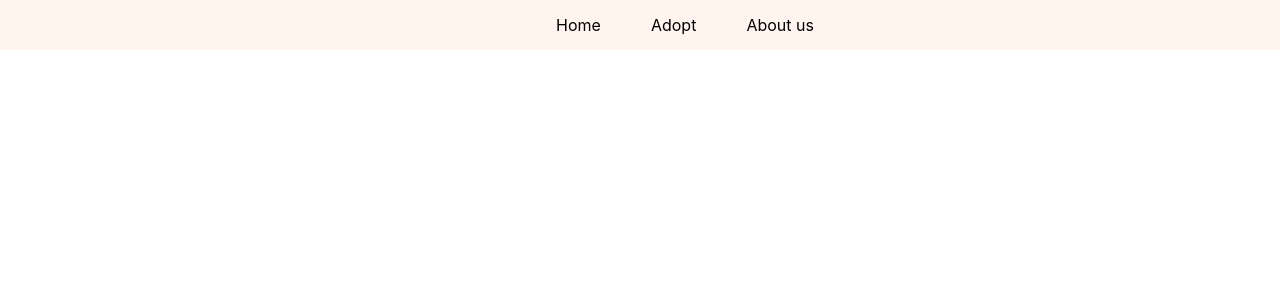
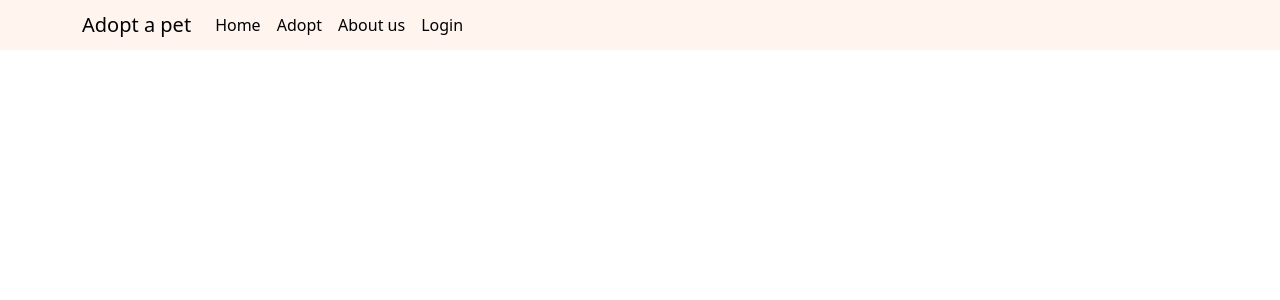
Before and after one commit to PetAdoptionFullStack/PetAdoption, a React (Create React App) app in the folder fe-app/: page / in a window 1280 px wide. Shown: the top 300 px of the page. Built offline with nearby package versions, Linux system fonts and the light colour scheme.

Commit message:
Switched navbar to bootstrap

```diff
--- a/fe-app/package.json
+++ b/fe-app/package.json
@@ -6,7 +6,9 @@
     "@testing-library/jest-dom": "^5.16.5",
     "@testing-library/react": "^13.4.0",
     "@testing-library/user-event": "^13.5.0",
+    "bootstrap": "^5.3.0",
     "react": "^18.2.0",
+    "react-bootstrap": "^2.8.0",
     "react-dom": "^18.2.0",
     "react-scripts": "5.0.1",
     "web-vitals": "^2.1.4"
--- a/fe-app/src/App.js
+++ b/fe-app/src/App.js
@@ -1,12 +1,11 @@
 import './css/App.css'
-import NavBar from './components/Navbar'
-import { useState, useEffect } from 'react'
+import Navigation from './components/Navigation'
 
 
 function App(){
   return (
     <div className="App">
-      <NavBar />
+      <Navigation />
     </div>
   );
 }
--- a/fe-app/src/components/Navbar.jsx
+++ /dev/null
@@ -1,13 +0,0 @@
-import React from 'react'
-
-export default function Navbar() {
-  return (
-    <div className='nav-bar'>
-      <ul>
-        <li><a href='#'>Home</a></li>
-        <li><a href='#'>Adopt</a></li>
-        <li><a href='#'>About us</a></li>
-      </ul>
-    </div>
-  )
-}
--- /dev/null
+++ b/fe-app/src/components/Navigation.jsx
@@ -0,0 +1,21 @@
+import React from 'react';
+import Container from 'react-bootstrap/Container';
+import Nav from 'react-bootstrap/Nav';
+import Navbar from 'react-bootstrap/Navbar';
+
+export default function Navigation() {
+  return (
+    <Navbar className='nav-bar'>
+    <Container>
+      <Navbar.Brand href="#home">Adopt a pet</Navbar.Brand>
+      <Nav className="me-auto">
+        <Nav.Link href="#">Home</Nav.Link>
+        <Nav.Link href="#">Adopt</Nav.Link>
+        <Nav.Link href="#">About us</Nav.Link>
+        <Nav.Link href="#">Login</Nav.Link>
+
+      </Nav>
+    </Container>
+  </Navbar>
+  )
+}
--- a/fe-app/src/css/index.css
+++ b/fe-app/src/css/index.css
@@ -21,24 +21,15 @@ code {
   height: 50px;
 }
 
-.nav-bar ul {
-  display: flex;
-}
-
-.nav-bar li {
-  list-style: none;
-  padding-left: 50px;
-}
-
 .nav-bar a {
   color: black;
   text-decoration: none;
 }
 
-.nav-bar a:hover {
-  font-size: large;
+.nav-bar a:hover{
+  background-color: antiquewhite;
 }
 
 .nav-bar a:active {
-  font-size: medium;
+  background-color: rgb(154, 145, 133);
 }
--- a/fe-app/src/index.js
+++ b/fe-app/src/index.js
@@ -3,6 +3,7 @@ import ReactDOM from 'react-dom/client';
 import './css/index.css';
 import App from './App';
 import reportWebVitals from './reportWebVitals';
+import 'bootstrap/dist/css/bootstrap.min.css';
 
 const root = ReactDOM.createRoot(document.getElementById('root'));
 root.render(
```
Also changed, not shown: 1 other file (tests, documents, lock files or other folders).
